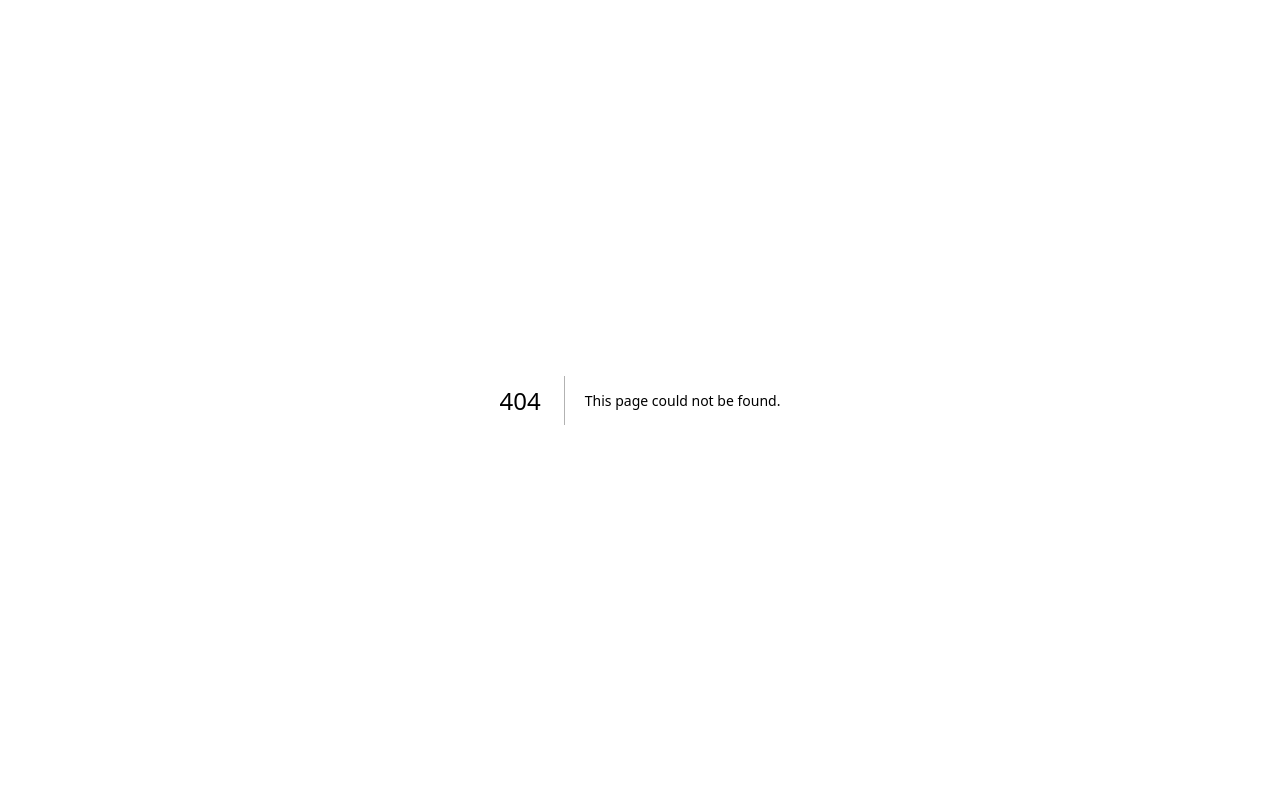
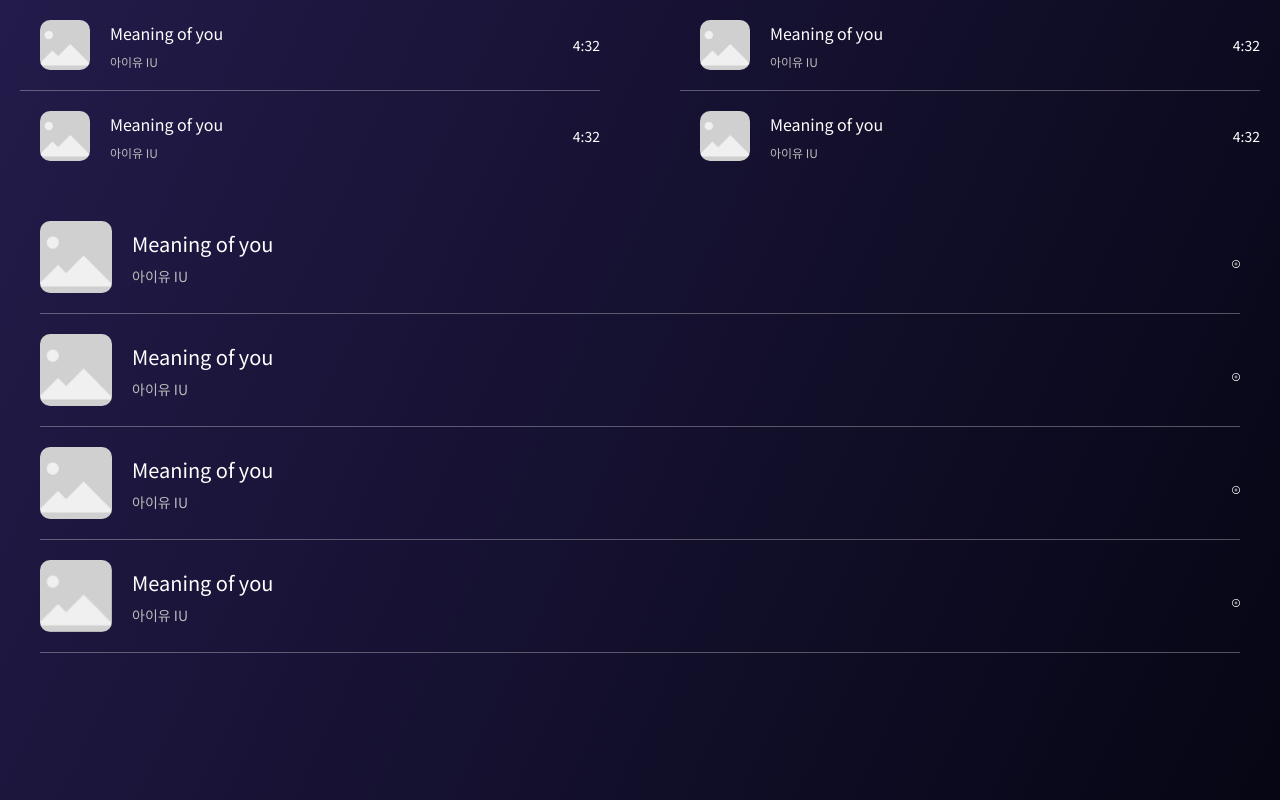
Before and after one commit to FRONT-END-BOOTCAMP-PULS-4/Jackpot_Plug, a Next.js app: page /component/list in a window 1280 px wide. Before the commit this address had no page. Built offline with nearby package versions, Linux system fonts and the light colour scheme.

Commit message:
feat: 리스트 컴포넌트 테스트 페이지 제작

```diff
--- a/app/component/list/List.tsx
+++ b/app/component/list/List.tsx
@@ -8,6 +8,7 @@ export default function List() {
   return (
     <ul className={styles.playlist_container}>
       {/* map 함수 돌리기 */}
+      {/* mode를 바꾸셔서 기타 형태의 리스트 아이템으로 변환할 수 있습니다. */}
       <ListItem mode="edit" />
       <ListItem mode="edit" />
       <ListItem mode="edit" />
--- a/app/component/list/ListItem.tsx
+++ b/app/component/list/ListItem.tsx
@@ -29,6 +29,7 @@ export default function ListItem({ title, artist, mode }: IListItemProps) {
             height={72}
           />
           <p className={styles.desc_container}>
+            {/* title없다면 기본값 설정하시면 됩니다. */}
             <span className={styles.title}>{title ?? "Meaning of you"}</span>
             <span className={styles.artist}>{artist ?? "아이유 IU"}</span>
           </p>
--- a/app/component/list/RecoList.tsx
+++ b/app/component/list/RecoList.tsx
@@ -5,6 +5,7 @@ import RecoListItem from "./RecoListItem";
 export default function RecoList() {
   return (
     <ul className={styles.reco_list_container}>
+      {/* duration은 추후 APi를 통해 받아와서 formatDuration함수를 통해 전달될 예정입니다. */}
       <RecoListItem duration="4:32"/>
       <RecoListItem duration="4:32"/>
       <RecoListItem duration="4:32"/>
--- /dev/null
+++ b/app/component/list/page.tsx
@@ -0,0 +1,12 @@
+import React from "react";
+import RecoList from "./RecoList";
+import List from "./List";
+
+export default function ListCompTestPage() {
+  return (
+    <div>
+      <RecoList />
+      <List />
+    </div>
+  );
+}
```
